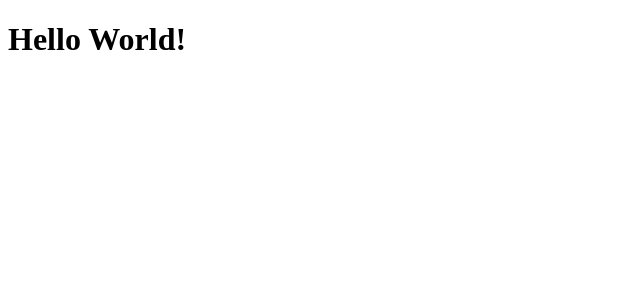
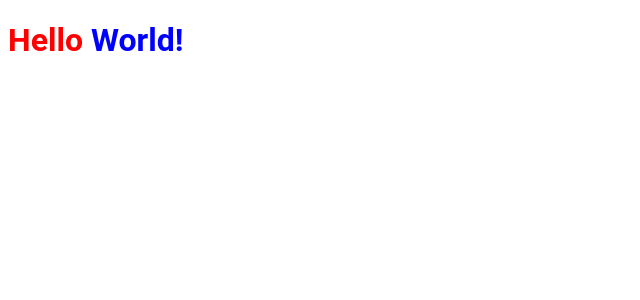
Before and after one commit to GabrielMerigo/ignews-ignite, a Next.js app: page / in a window 1280 px wide. Shown: the top 300 px of the page, without its empty margins (0-640 px from the left). Built offline with nearby package versions, Linux system fonts and the light colour scheme.

Commit message:
more accs

```diff
--- a/package.json
+++ b/package.json
@@ -11,7 +11,8 @@
   "dependencies": {
     "next": "11.1.0",
     "react": "17.0.2",
-    "react-dom": "17.0.2"
+    "react-dom": "17.0.2",
+    "sass": "^1.37.5"
   },
   "devDependencies": {
     "@types/node": "^16.6.1",
--- /dev/null
+++ b/src/pages/_documents.tsx
@@ -0,0 +1,18 @@
+import Doucument, { Html, Head, Main, NextScript } from 'next/document'
+
+export default class MyDocument extends Doucument {
+  render() {
+    return (
+      <Html>
+        <Head>
+          <link rel="preconnect" href="https://fonts.googleapis.com" />
+          <link rel="preconnect" href="https://fonts.gstatic.com" />
+          <link href="https://fonts.googleapis.com/css2?family=Roboto:wght@400;500&display=swap" rel="stylesheet" />
+          <title>ig.news</title>
+        </Head>
+        <Main />
+        <NextScript />
+      </Html>
+    )
+  }
+}
--- a/src/pages/index.tsx
+++ b/src/pages/index.tsx
@@ -1,5 +1,9 @@
+import styles from '../styles/home.module.scss';
+
 export default function Home() {
   return (
-   <h1>Hello World!</h1>
+    <h1 className={styles.title}>
+      Hello <span>World!</span>
+    </h1>
   )
 }
--- /dev/null
+++ b/src/styles/home.module.scss
@@ -0,0 +1,8 @@
+.title{
+  color: red;
+  font-family: Roboto;
+
+  span{
+    color: blue;
+  }
+}
```
Also changed, not shown: 1 other file (tests, documents, lock files or other folders).
